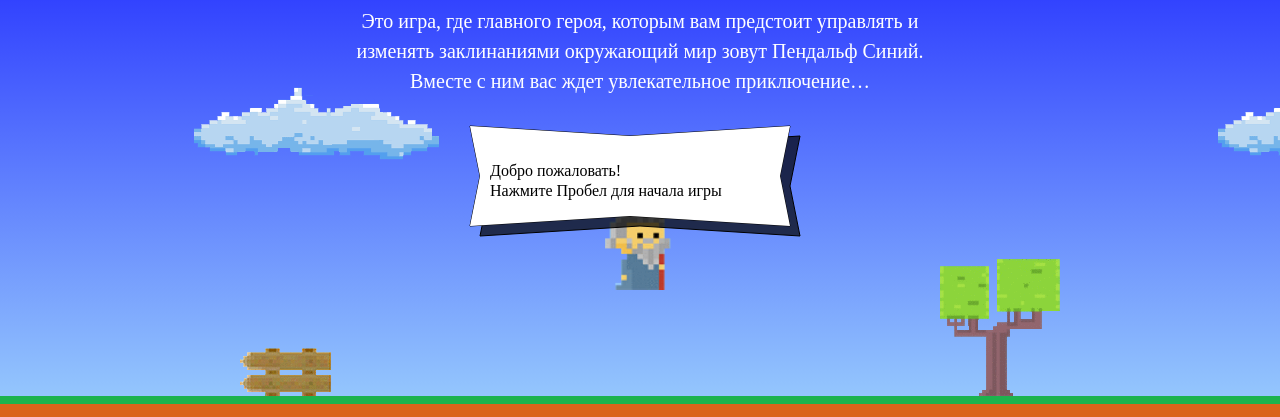
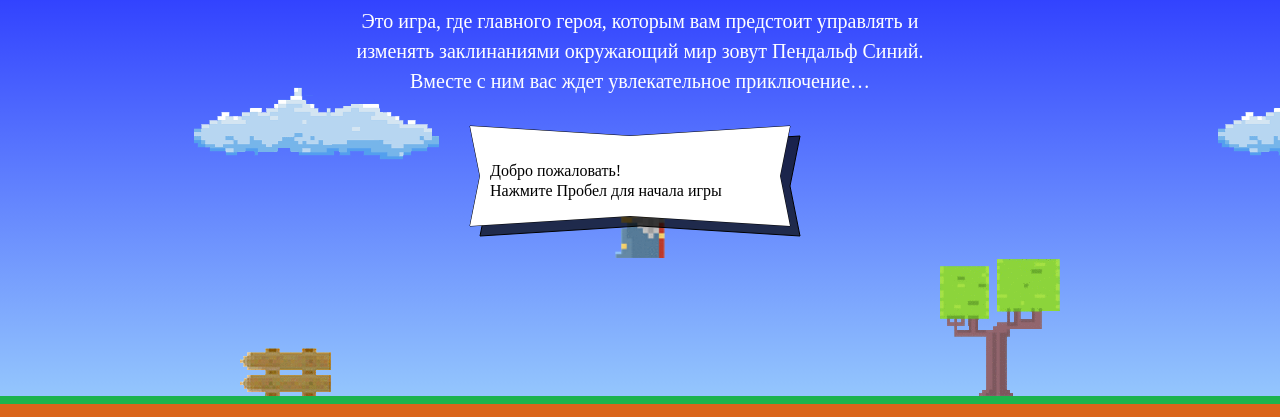
Before and after one commit to stasyakalinina/70208-code-and-magick, a website: page index.html in a window 1280 px wide. Shown: the part 203-620 px from the top of the page. Drawn offline with Linux system fonts and the light colour scheme; a web font is replaced by a local one.

Commit message:
Исправлена функция расчета высоты

```diff
--- a/index.html
+++ b/index.html
@@ -203,8 +203,8 @@
   };
 
   var getWizardY = function (height) {
-    return height / 3;
-  }
+    return (height - getWizardHeight()) / 3;
+  };
 
 
 </script>
```
